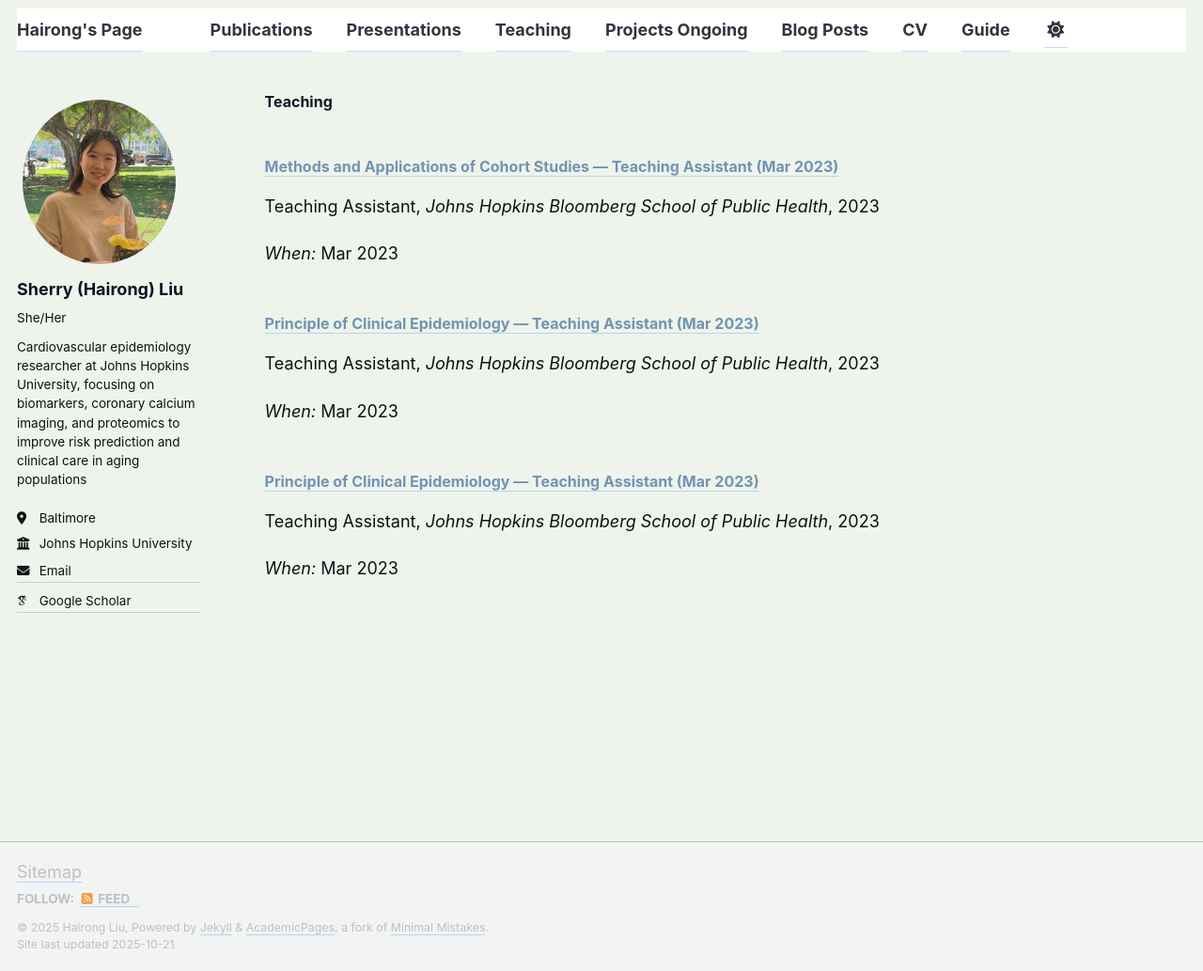
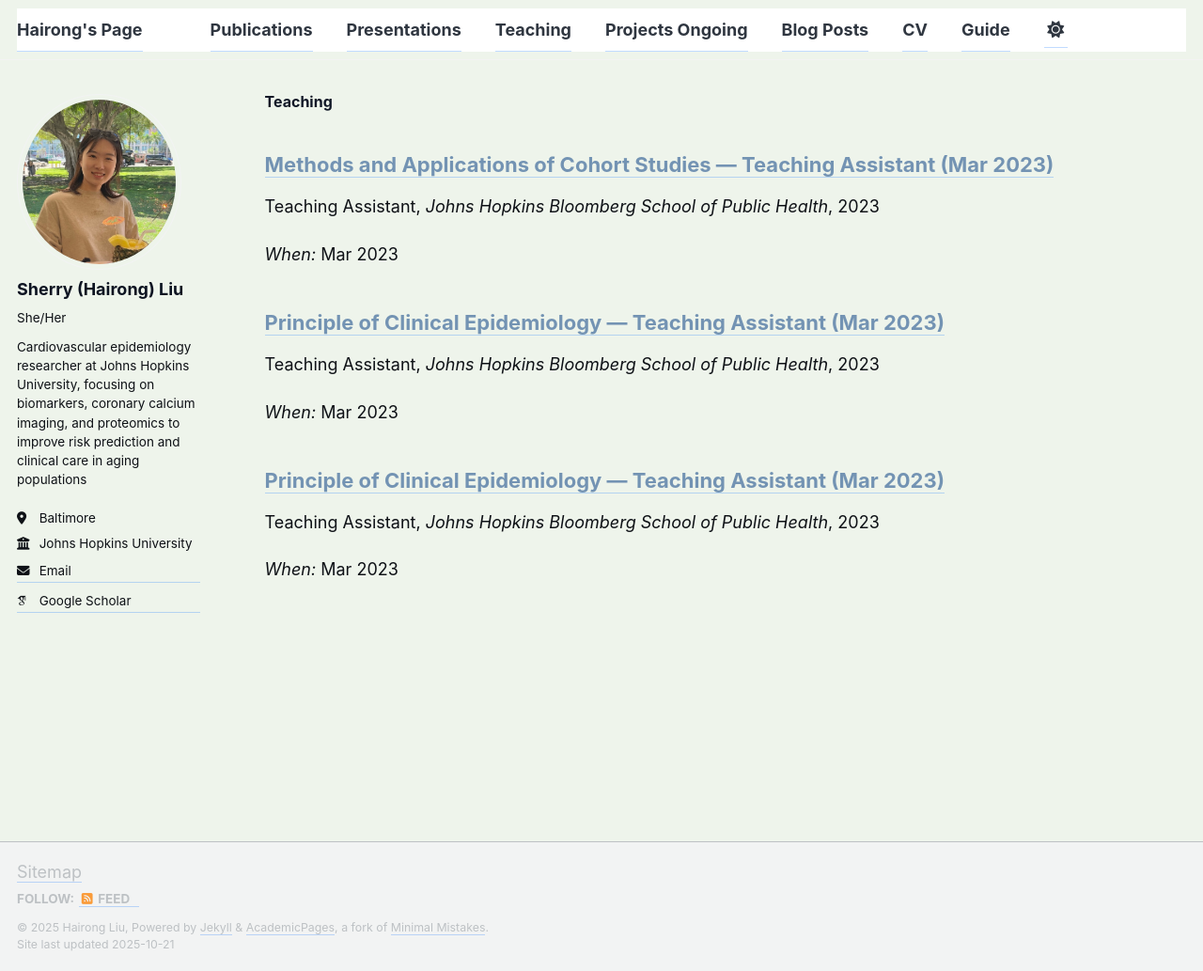
Before and after one commit to sherry090345/sherry090345.github.io, a Jekyll site: the page built from _pages/teaching.html, in a window 1280 px wide and 1033 px high. Shown: the whole window at 94% size. Built offline with Jekyll 4.4.1, drawn with Linux system fonts in a browser that asks for light colours; some web fonts are replaced; a script that is not in the unit is left out.

Commit message:
Update teaching.html

```diff
--- a/_pages/teaching.html
+++ b/_pages/teaching.html
@@ -12,7 +12,7 @@ author_profile: true
 {% endfor %}
 <style>
 .archive .archive__item-title a {
-  font-size: 16px !important; /* 降低字体 */
+  font-size: 22px !important; /* 降低字体 */
   font-weight: 650;
   color: #7393B3 !important; /* 深灰色，不是亮蓝 */
   text-decoration: none !important;
```
